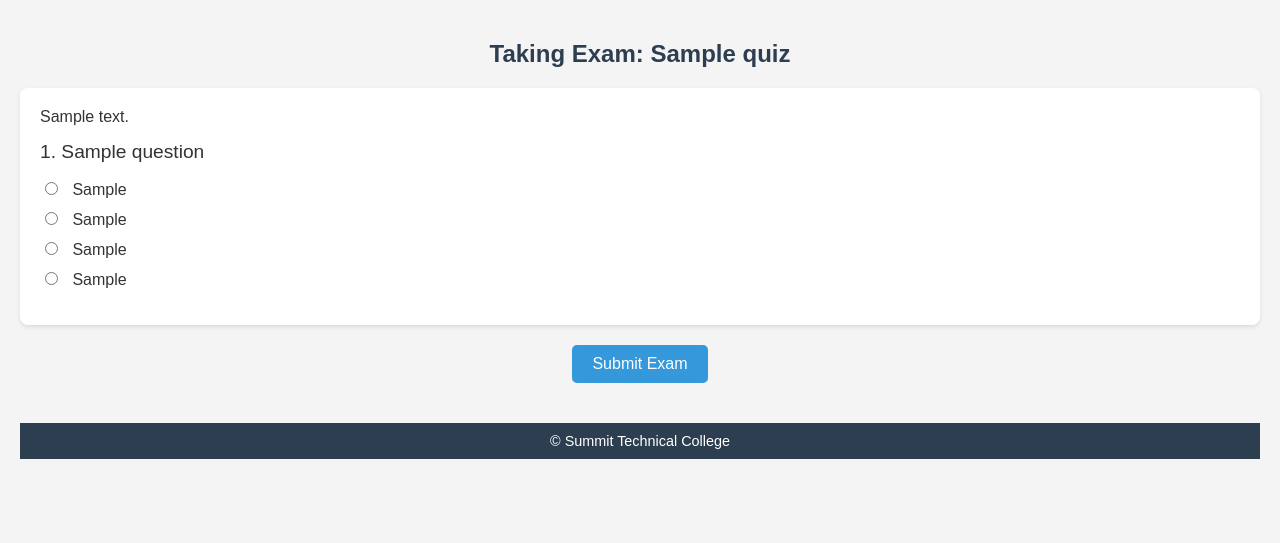
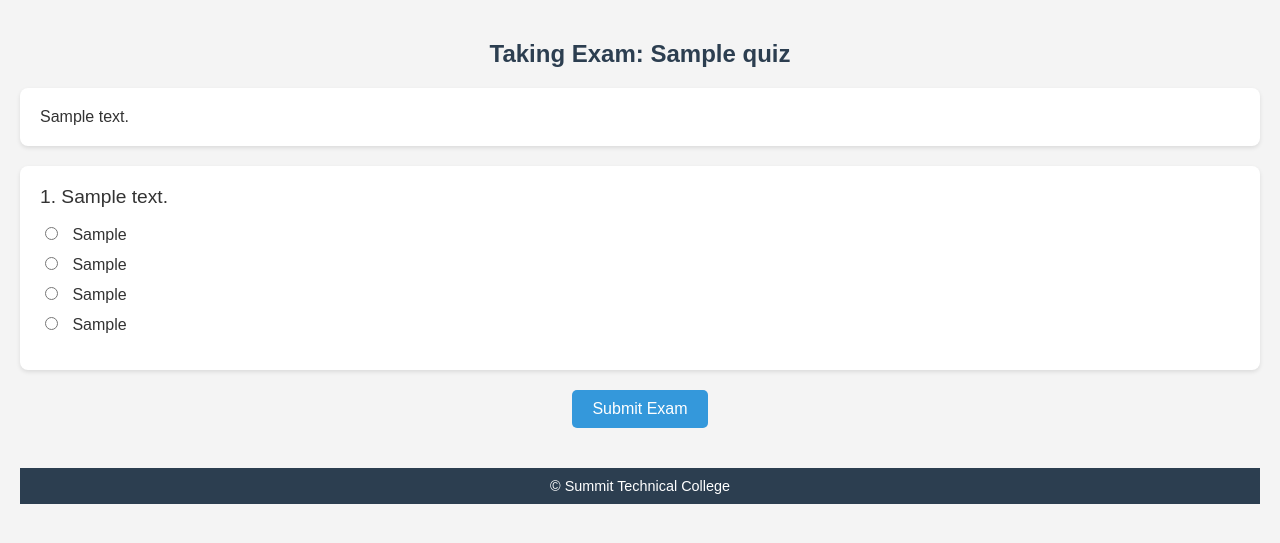
Before and after one commit to sakwasilas/kasneb_quizz_examination, a Python web app: template templates/student/take_exam.html in a window 1280 px wide. Shown: the top 543 px of the page. Run offline with Jinja, Linux system fonts and the light colour scheme; the template is opened without the code that fills it: most values are stand-ins (such as "Sample title", 1, 10 or a date in 2020).

Commit message:
missing questions

```diff
--- a/templates/student/take_exam.html
+++ b/templates/student/take_exam.html
@@ -143,20 +143,24 @@
             text-align: center;
         }
 
+        .instructions {
+            background-color: white;
+            padding: 20px;
+            border-radius: 8px;
+            margin-bottom: 20px;
+            box-shadow: 0 2px 4px rgba(0, 0, 0, 0.1);
+        }
+
         .question-container {
             background-color: white;
             padding: 20px;
             border-radius: 8px;
-            margin: 20px 0;
+            margin-bottom: 20px;
             box-shadow: 0 2px 4px rgba(0, 0, 0, 0.1);
         }
 
         .question {
             font-size: 1.2em;
-            margin-bottom: 15px;
-        }
-
-        .extra-content {
             margin-bottom: 15px;
         }
 
@@ -225,42 +229,43 @@
 
     <h2>Taking Exam: {{ quiz.title }}</h2>
 
+    <!-- Show extra_content from first question only -->
+    {% if questions and questions[0].extra_content %}
+    <div class="instructions">
+        {{ questions[0].extra_content | safe }}
+    </div>
+    {% endif %}
+
     <form method="POST">
         {% for question in questions %}
             <div class="question-container">
-                {% if question.extra_content %}
-                    <div class="extra-content">
-                        {{ question.extra_content | safe }}
-                    </div>
-                {% endif %}
-
                 <div class="question">
-                    {{ loop.index }}. {{ question.question }}
+                    {{ loop.index }}. {{ question.question_text }}
                 </div>
 
                 <ul class="options">
                     <li>
                         <label>
                             <input type="radio" name="question_{{ question.id }}" value="a">
-                            {{ question.a }}
+                            {{ question.option_a }}
                         </label>
                     </li>
                     <li>
                         <label>
                             <input type="radio" name="question_{{ question.id }}" value="b">
-                            {{ question.b }}
+                            {{ question.option_b }}
                         </label>
                     </li>
                     <li>
                         <label>
                             <input type="radio" name="question_{{ question.id }}" value="c">
-                            {{ question.c }}
+                            {{ question.option_c }}
                         </label>
                     </li>
                     <li>
                         <label>
                             <input type="radio" name="question_{{ question.id }}" value="d">
-                            {{ question.d }}
+                            {{ question.option_d }}
                         </label>
                     </li>
                 </ul>
```
